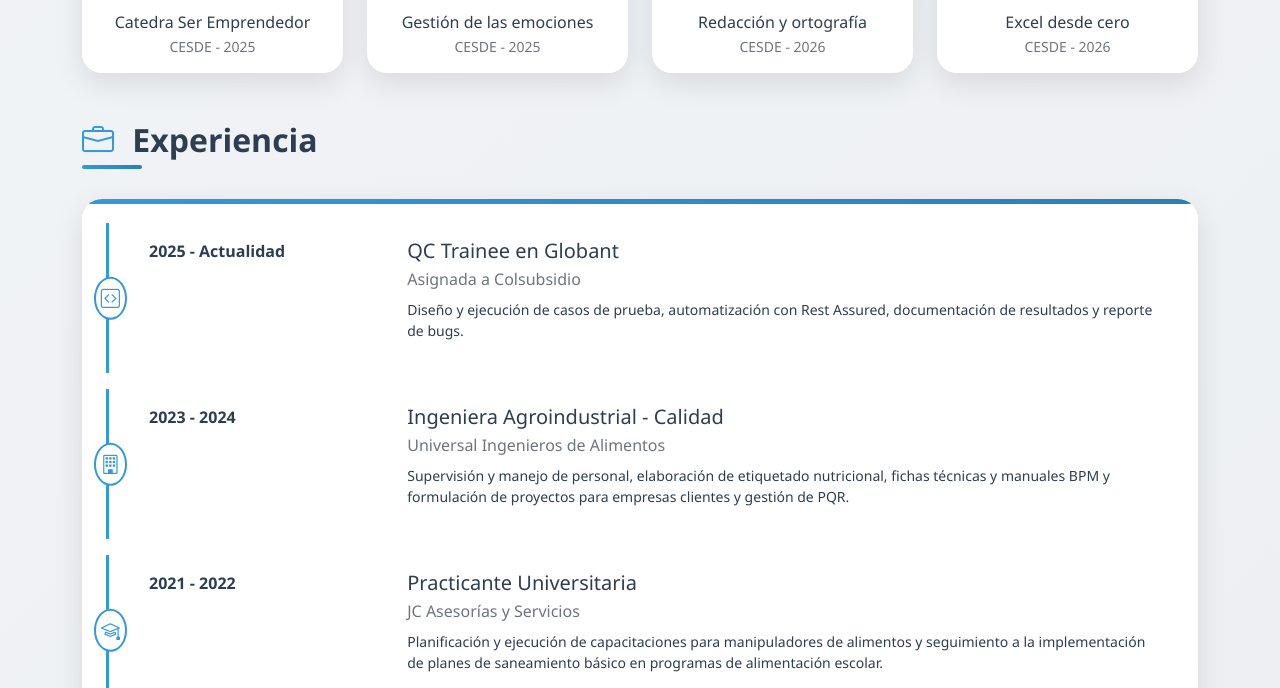
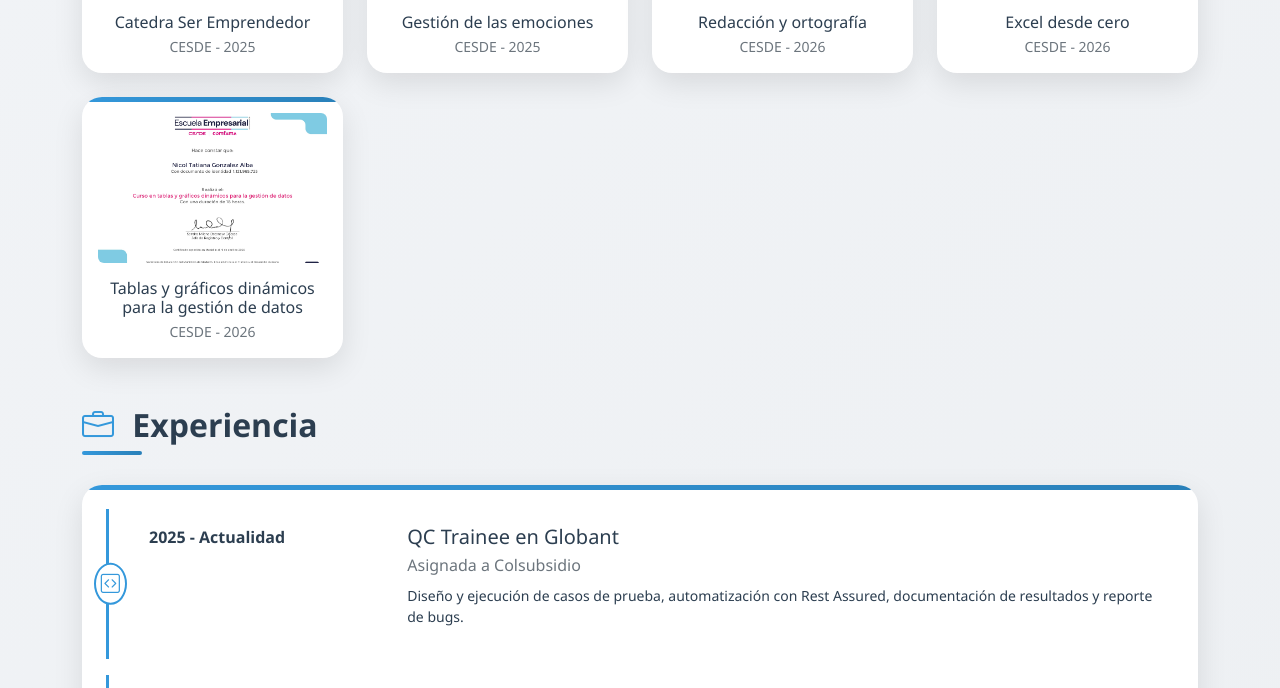
Before and after one commit to NiicolAlba/portafolio, a plain HTML site: page index.html in a window 1280 px wide. Shown: the part 2877-3565 px from the top of the page. Drawn offline with nearby package versions, Linux system fonts and the light colour scheme; a script that the page names is missing.

Commit message:
agregar certificado cesde

```diff
--- a/index.html
+++ b/index.html
@@ -1271,14 +1271,14 @@
             </section>
         </section>
 
-        <!-- SECCIÓN CERTIFICADOS CESDE -->
+        <!-- SECCIÓN CERTIFICADOS CESDE (CON 5 CERTIFICADOS) -->
         <section id="certificados-cesde" class="mb-5">
             <h2 class="section-title">
                 <i class="bi bi-award"></i> Certificaciones CESDE
             </h2>
 
             <section class="row g-4">
-             <!-- Certificado 1 -->
+                <!-- Certificado 1 -->
                 <article class="col-6 col-md-4 col-lg-3">
                     <article class="card-modern text-center p-3" style="cursor: pointer;" onclick="openModal('./imagenes/catedra ser emprendedor.jpg', 'Catedra Ser Emprendedor')">
                         <figure>
@@ -1291,7 +1291,7 @@
                     </article>
                 </article>
 
-            <!-- Certificado 2 -->
+                <!-- Certificado 2 -->
                 <article class="col-6 col-md-4 col-lg-3">
                     <article class="card-modern text-center p-3" style="cursor: pointer;" onclick="openModal('./imagenes/gestion de las emocioness.jpg', 'Gestión de las Emociones')">
                         <figure>
@@ -1304,7 +1304,7 @@
                     </article>
                 </article>
 
-            <!-- Certificado 3 -->
+                <!-- Certificado 3 -->
                 <article class="col-6 col-md-4 col-lg-3">
                     <article class="card-modern text-center p-3" style="cursor: pointer;" onclick="openModal('./imagenes/redaccion y ortografia.jpg', 'Redacción y Ortografía')">
                         <figure>
@@ -1317,7 +1317,7 @@
                     </article>
                 </article>
 
-            <!-- Certificado 4 -->
+                <!-- Certificado 4 -->
                 <article class="col-6 col-md-4 col-lg-3">
                     <article class="card-modern text-center p-3" style="cursor: pointer;" onclick="openModal('./imagenes/excel desde cero.jpg', 'Excel desde Cero')">
                         <figure>
@@ -1325,6 +1325,19 @@
                         </figure>
                         <article class="mt-2">
                             <h5 class="h6 mb-1">Excel desde cero</h5>
+                            <p class="small text-muted mb-0">CESDE - 2026</p>
+                        </article>
+                    </article>
+                </article>
+
+                <!-- Certificado 5 -->
+                <article class="col-6 col-md-4 col-lg-3">
+                    <article class="card-modern text-center p-3" style="cursor: pointer;" onclick="openModal('./imagenes/tablas y graficos dinamicos.jpg', 'Tablas y gráficos dinámicos para la gestión de datos')">
+                        <figure>
+                            <img src="./imagenes/tablas y graficos dinamicos.jpg" class="img-fluid rounded" style="height: 150px; object-fit: cover; width: 100%;" alt="Certificado Tablas y gráficos dinámicos para la gestión de datos">
+                        </figure>
+                        <article class="mt-2">
+                            <h5 class="h6 mb-1">Tablas y gráficos dinámicos para la gestión de datos</h5>
                             <p class="small text-muted mb-0">CESDE - 2026</p>
                         </article>
                     </article>
```
